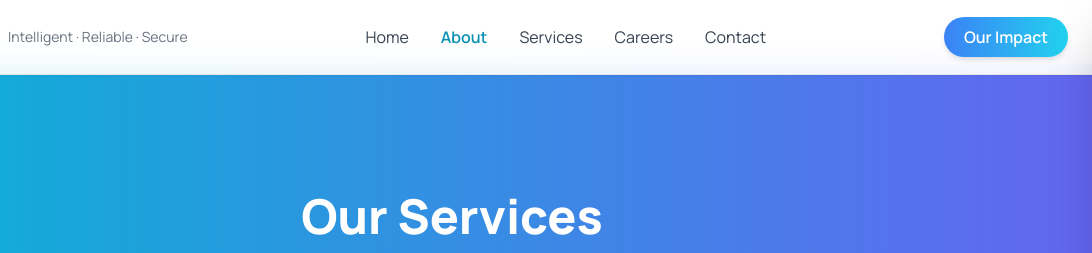
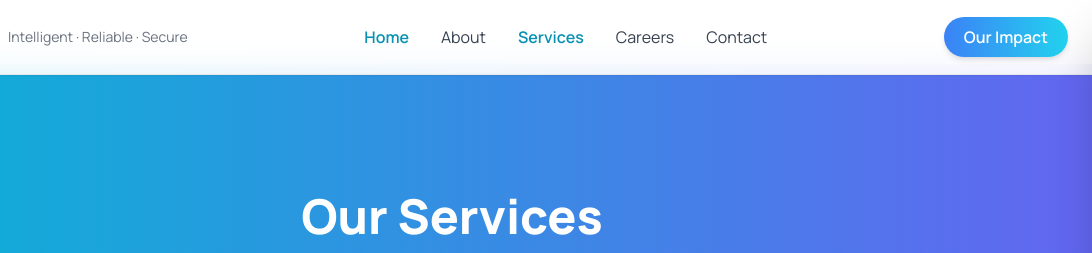
Before and after one commit to Hyquantix/hyquantix, a plain HTML site: page services/index.html in a window 1280 px wide. Shown: the top 253 px of the page, 188-1280 px from the left. Drawn offline with nearby package versions, Linux system fonts and the light colour scheme.

Commit message:
Update index.html

```diff
--- a/services/index.html
+++ b/services/index.html
@@ -293,5 +293,20 @@
     overlay.addEventListener("click", closeMenu);
   });
 </script>
+  <script>
+document.addEventListener("DOMContentLoaded", () => {
+  const current = window.location.pathname;
+  document.querySelectorAll('.nav-item').forEach(link => {
+    const href = link.getAttribute('href');
+    // Match exact path OR subfolder (e.g., /services/ and /services/apply/)
+    if (current === href || current.startsWith(href)) {
+      link.classList.add('text-cyan-600', 'font-semibold');
+    } else {
+      link.classList.remove('text-cyan-600', 'font-semibold');
+    }
+  });
+});
+</script>
+
 </body>
 </html>
```
